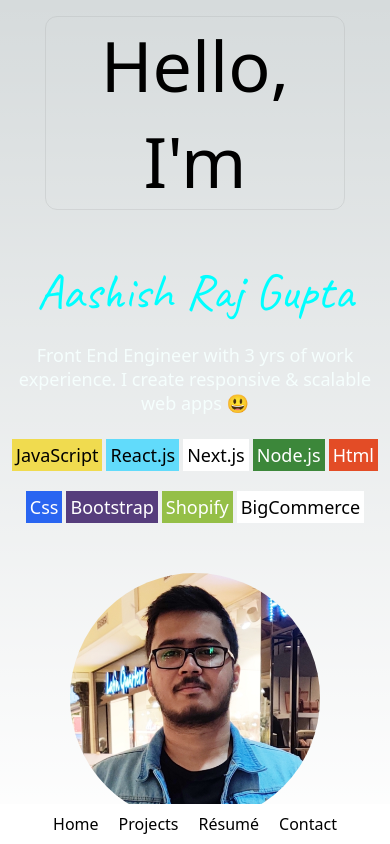
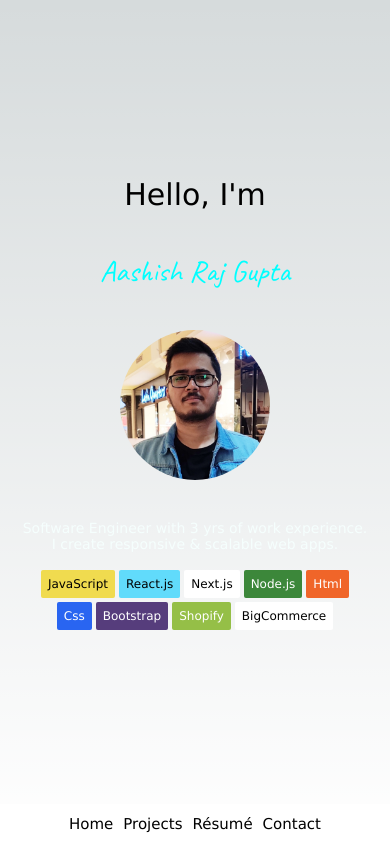
Before and after one commit to aashish157/portfolio-web-app, a Next.js app: page / in a window 390 px wide. Built offline with nearby package versions, Linux system fonts and the light colour scheme.

Commit message:
added mobile responsiveness

```diff
--- a/src/app/globals.css
+++ b/src/app/globals.css
@@ -80,7 +80,6 @@ html,
 body {
   max-width: 100vw;
   overflow-x: hidden;
-  font-family: system-ui, -apple-system, BlinkMacSystemFont, 'Segoe UI', Roboto, Oxygen, Ubuntu, Cantarell, 'Open Sans', 'Helvetica Neue', sans-serif;
 }
 
 body {
--- a/src/app/page.tsx
+++ b/src/app/page.tsx
@@ -10,16 +10,21 @@ const inter = Inter({ subsets: ['latin'] })
 const Home = () => {
   return (
     <>
-      <main className={styles.main}>
       <div className={styles.bodySection}>
         <div className={styles.helloText}>
         Hello, I&apos;m
         </div>
 
+        <div className={styles.nameText}>Aashish Raj Gupta</div>
+
+        <div className={styles.profileImage}>
+          <Image src={profilePic} alt='Profile picture of Aashish Raj Gupta' priority/>
+        </div>
+
         <div className={styles.description}>
-            <div className={styles.nameText}>Aashish Raj Gupta</div>
           <div className={styles.descriptionText}>
-              Front End Engineer with 3 yrs of work experience. I create responsive & scalable web apps 😃<br></br><br></br>
+            Software Engineer with 3 yrs of work experience. I create responsive & scalable web apps.<br></br><br></br>
+          </div>
           <div className={styles.technologies}>
             <span className={styles.javascriptText}> JavaScript </span>
             <span className={styles.reactText}> React.js </span>
@@ -32,13 +37,9 @@ const Home = () => {
             <span className={styles.bigCommerceText}> BigCommerce </span>
           </div>
         </div>
+
+
       </div>
-
-          <div className={styles.profileImage}>
-            <Image src={profilePic} width={250} alt='Profile picture of Aashish Raj Gupta' priority/>
-          </div>
-        </div>
-      </main>
       <FooterSection />
     </>
     )
--- a/src/app/styles.module.css
+++ b/src/app/styles.module.css
@@ -1,34 +1,21 @@
 @import url('https://fonts.googleapis.com/css2?family=Caveat&display=swap');
-
-.main {
-  display: flex;
-  flex-direction: column;
-  justify-content: center;
-  align-items: center;
-  min-height: 100vh;
-}
 
 .bodySection {
   display: flex;
   flex-direction: column;
   align-items: center;
+  justify-content: center;
   row-gap: 50px;
+  min-height: 100vh;
 }
 
 .helloText {
-  font-size: 70px;
+  font-size: 50px;
   font-weight: 200;
+  font-family: 'Lucida Sans', 'Lucida Sans Regular', 'Lucida Grande', 'Lucida Sans Unicode', Geneva, Verdana, sans-serif;
   width: 300px;
   text-align: center;
   z-index: 2;
-  border: 1px solid rgba(var(--callout-border-rgb), 0.3);
-  border-radius: var(--border-radius);
-}
-
-.description {
-  display: flex;
-  flex-direction: column;
-  align-items: center;
 }
 
 .nameText {
@@ -38,30 +25,61 @@
   width: auto;
   height: auto;
   text-align: center;
-  padding-bottom: 20px;
   color: #00FFFF;
+}
+
+.profileImage {
+  width: 200px;
+  height: 200px;
+}
+
+.profileImage > img {
+  max-width: 100%;
+  max-height: 100%;
+  border-radius: 50%;
+}
+
+.description {
+  display: flex;
+  flex-direction: column;
+  align-items: center;
+  justify-content: center;
 }
 
 .descriptionText {
   color: #f5fefd;
   font-size: 18px;
   font-weight: 200;
+  font-family: Verdana, Geneva, Tahoma, sans-serif;
   text-align: center;
 }
 
 .technologies {
-  display: flex;
-  justify-content: center;
-  flex-wrap: wrap;
-  row-gap: 20px;
+  min-height: 50px;
+  width: auto;
+}
+
+.technologies > span {
+  font-size: 15px;
+  font-weight: normal;
+  font-family: Verdana, Geneva, Tahoma, sans-serif;
+  padding: 10px;
+  display: inline-block;
+  margin: 2px 2px !important;
+  border-radius: 2px;
+  transition: 0.3s;
+}
+
+.technologies > span:hover {
+  font-size: 20px;
+  padding: 10px;
+  margin: 0 4px;
+  cursor: pointer;
 }
 
 .javascriptText {
   color: black;
   background-color: #F0DB4F;
-  font-weight: 300;
-  padding: 4px;
-  margin: 0 2px;
 }
 
 .reactText {
@@ -90,7 +108,7 @@
 
 .htmlText {
   color: white;
-  background-color: #e34c26;
+  background-color: #f06529;
   font-weight: 300;
   padding: 4px;
   margin: 0 2px;
@@ -128,13 +146,54 @@
   margin: 0 2px;
 }
 
-.profileImage > img {
-  border-radius: 50%;
-}
-
 /* Mobile and Tablet */
 @media (max-width: 1023px) {
   .content {
     padding: 4rem;
   }
 }
+
+/* Mobile devices */
+@media (max-width: 768px) {
+  .bodySection {
+    row-gap: 40px;
+  }
+
+  .helloText {
+    font-size: 30px;
+  }
+
+  .nameText {
+    font-size: 30px;
+  }
+
+  .profileImage {
+    width: 150px;
+    height: 150px;
+  }
+
+  .description {
+    padding: 0 20px;
+  }
+
+  .descriptionText {
+    font-size: 14px;
+  }
+
+  .technologies {
+    text-align: center;
+    height: 100px;
+  }
+
+  .technologies > span {
+    font-size: 12px;
+    padding: 7px;
+    margin: 0 1px;
+  }
+
+  .technologies > span:hover {
+    font-size: 15px;
+    padding: 7px;
+    margin: 0 2px;
+  }
+}
--- a/src/sections/FooterSection/styles.module.css
+++ b/src/sections/FooterSection/styles.module.css
@@ -1,12 +1,21 @@
 .footerSection {
+  font-size: 18px;
+  font-family: Verdana, Geneva, Tahoma, sans-serif;
+  color: black;
+  background-color: white;
+  height: 40px;
+  width: 100vw;
   display: flex;
   justify-content: center;
   align-items: center;
   gap: 20px;
-  color: black;
-  background-color: white;
-  height: 40px;
-  width: 100vw;
   position: fixed;
   bottom: 0px;
 }
+
+@media (max-width: 768px) {
+  .footerSection {
+    font-size: 15px;
+    gap: 10px;
+  }
+}
```
Lines whose indentation alone changed are shown as unchanged.
